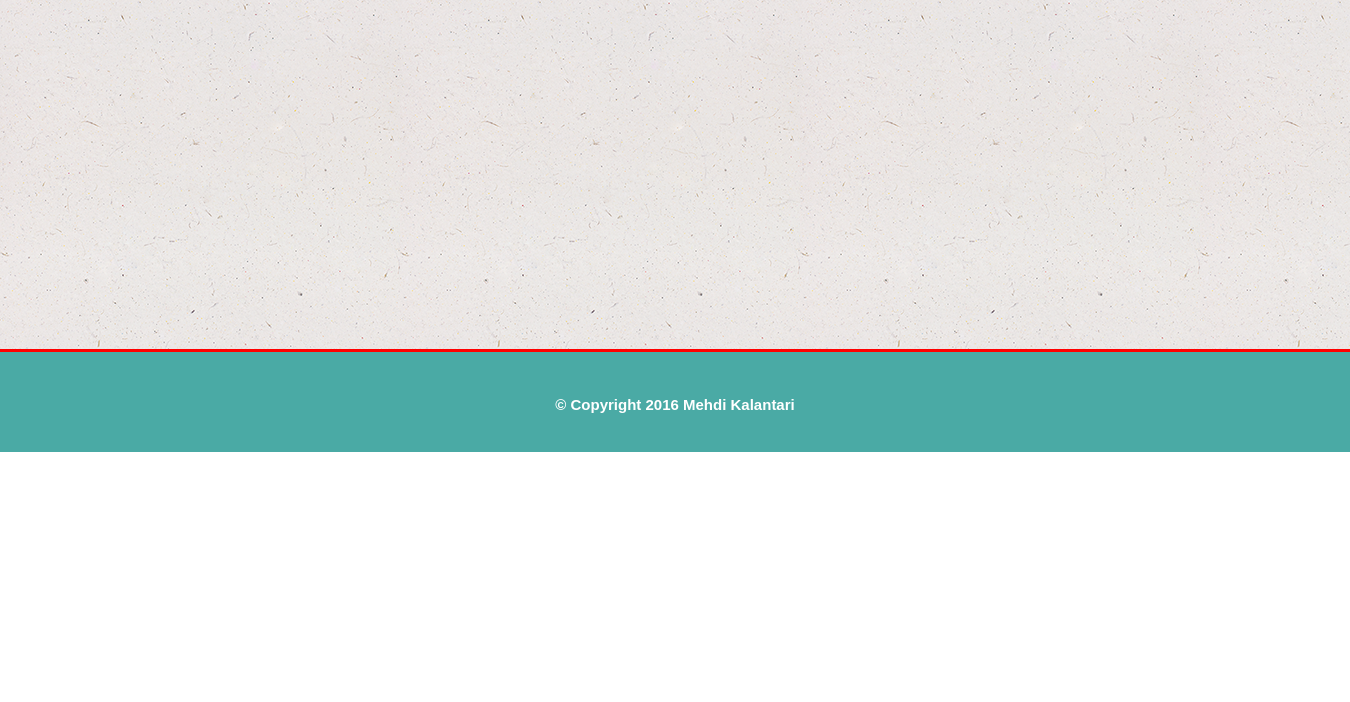
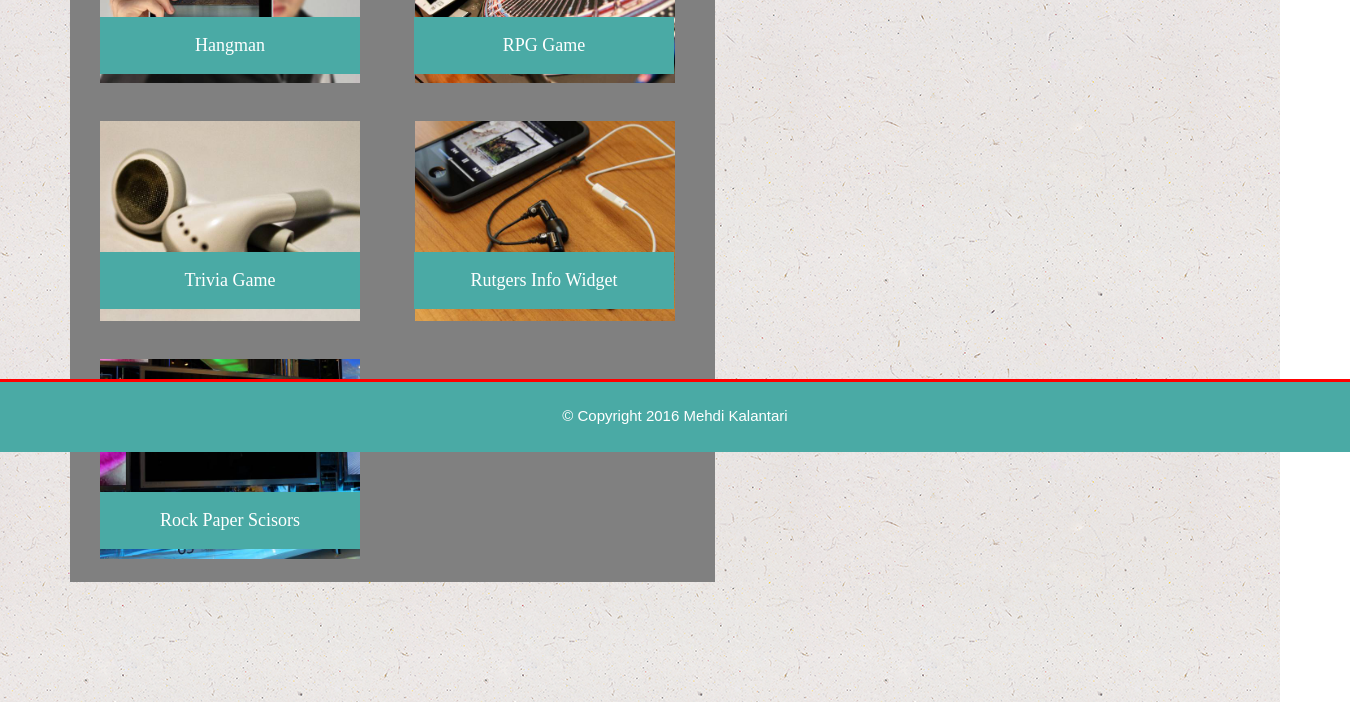
Before and after one commit to mehdicode/Basic-Portfolio, a plain HTML site: page portfolio.html in a window 1280 px wide. Shown: the part 348-1050 px from the top of the page, 1350 px wide, since content can reach past the window. Before the commit the page ends 800 px from the top, so only its background shows below. Drawn offline with Linux system fonts and the light colour scheme.

Commit message:
finished

```diff
--- a/assets/css/style.css
+++ b/assets/css/style.css
@@ -1,5 +1,6 @@
 .content {
     max-width: 1350px;
+    max-height: 900px;
     margin: auto;
 }
 
@@ -9,6 +10,7 @@ body {
 	font-size: 18px;
 	line-height: 1.5;
 	background-image:  url("../images/ep_naturalwhite.png");
+	height: 1050px;
 }
 
 h1 {
@@ -69,10 +71,13 @@ header {
 }
 
 h2 {
+	font-size: 25px;
 	color: #4aaaa5;
 	margin-left: 30px;
 	border-bottom: 3px solid red;
 	width: 575px;
+	margin-top: 10px;
+
 
 }
 
@@ -89,11 +94,11 @@ h2 {
 #img1 {
 	clear: both;
 	overflow: auto;
-	width: 200px;
-	height: 150px;
+	width: 180px;
+	height: 200px;
 	float: left;
 	display: inline-block;
-	margin: 9px 30px;
+	margin: 25px 30px;
 }
 
 #p1 {
@@ -119,6 +124,7 @@ width: 600px;
 }
 
 h3 {
+	margin-top: 10px;
 	color: #4aaaa5;
 	margin-left: 30px;
 	border-bottom: 3px solid red;
@@ -130,17 +136,18 @@ h3 {
 
 #ico {
 	margin-left: 30px;
+	margin-top: 20px;
 }
 
 #footer {
 	font-family: 'Arial', 'Helvetica Neue', Helvetica, sans-serif;
-	position: absolute;
+	position: fixed;
 	bottom: 0;
 	text-align: center;
 	width: 1350px;
 	font-size: 15px;
 	background-color: #4aaaa5;
-	height: 100px;
+	height: 70px;
 	border-top: 3px solid red ;
 	color: white;
 }
@@ -152,7 +159,6 @@ h3 {
 	float: left;
 	margin-top: 150px;
 	margin-left: 70px;
-
 }
 
 #forms {
@@ -175,9 +181,97 @@ height: 40px;
 
 #port {
 	background-color: grey;
-	height: 150px;
+	height: 780px;
 	width: 645px;
 	float: left;
 	margin-top: 150px;
 	margin-left: 70px;
 }
+
+#p1 {
+	font-family: 'Arial', 'Helvetica Neue', Helvetica, sans-serif;
+	font-size: 20px;
+	margin-top: 17px;
+}
+
+#p2 {
+	font-family: 'Arial', 'Helvetica Neue', Helvetica, sans-serif;
+	font-size: 20px;
+	float: left;
+}
+
+#p-imgs {
+	float: left;
+	margin-left: 30px;
+	margin-top: 30px;
+}
+
+
+
+#pt2 {
+	margin-left: 50px;
+}
+
+#pt4 {
+	margin-left: 50px;
+	margin-top: 30px;
+}
+
+#pt5 {
+	margin-top: 30px;
+}
+
+#t1 {
+
+	float: left;
+	background-color: #4aaaa5;
+	text-align: center;
+	color: white;
+	padding: 15px;
+	margin-top: -550px;
+	margin-left: 30px;
+	width: 230px;
+}
+
+#t2	{
+	float: left;
+	background-color: #4aaaa5;
+	text-align: center;
+	color: white;
+	padding: 15px;
+	margin-top: -550px;
+	margin-left: 344px;
+	width: 230px;
+}
+
+#t3 {
+	float: left;
+	background-color: #4aaaa5;
+	text-align: center;
+	color: white;
+	padding: 15px;
+	margin-top: -315px;
+	margin-left: 30px;
+	width: 230px;
+}
+#t4 {
+	float: left;
+	background-color: #4aaaa5;
+	text-align: center;
+	color: white;
+	padding: 15px;
+	margin-top: -315px;
+	margin-left: 344px;
+	width: 230px;
+		}
+
+#t5 {
+	float: left;
+	background-color: #4aaaa5;
+	text-align: center;
+	color: white;
+	padding: 15px;
+	margin-top: -75px;
+	margin-left: 30px;
+	width: 230px;
+}
--- a/portfolio.html
+++ b/portfolio.html
@@ -3,6 +3,7 @@
 	<head>
   	<meta charset="UTF-8">
 		<title>Basic-Portfolio</title>
+		<link rel="stylesheet" type="text/css" href="assets/css/reset.css">
 		<link rel="stylesheet" type="text/css" href="assets/css/style.css">
 	</head>
 
@@ -21,7 +22,22 @@
 		<section id="port">
 
 				<h2>Portfolio</h2>
-				<p id="txt-p">Light content.see footer</p>
+				<div id="p-imgs">
+					<img id="pt1" src="assets\images\app.jpg" height="200" width="260">
+					<img id="pt2" src="assets\images\dj.jpg" height="200" width="260">
+					<img id="pt3" src="assets\images\ep.jpg" height="200" width="260">
+					<img id="pt4" src="assets\images\hp.jpg" height="200" width="260">
+					<img id="pt5" src="assets\images\tv.jpg" height="200" width="260">
+				</div>
+
+				<div id="p-txt">
+				<h5 id="t1">Hangman</h5>
+				<h5 id="t2">RPG Game</h5>
+				<h5 id="t3">Trivia Game</h5>
+				<h5 id="t4">Rutgers Info Widget</h5>
+				<h5 id="t5">Rock Paper Scisors</h5>
+
+				</div>
 
 		</section>
 
```
Also changed, not shown: contact.html (+2 -0 lines), index.html (+5 -4 lines), assets/images/app.jpg (added), assets/images/dj.jpg (added), assets/images/ep.jpg (added), assets/images/hp.jpg (added), assets/images/me.jpg (added), assets/images/tv.jpg (added).
